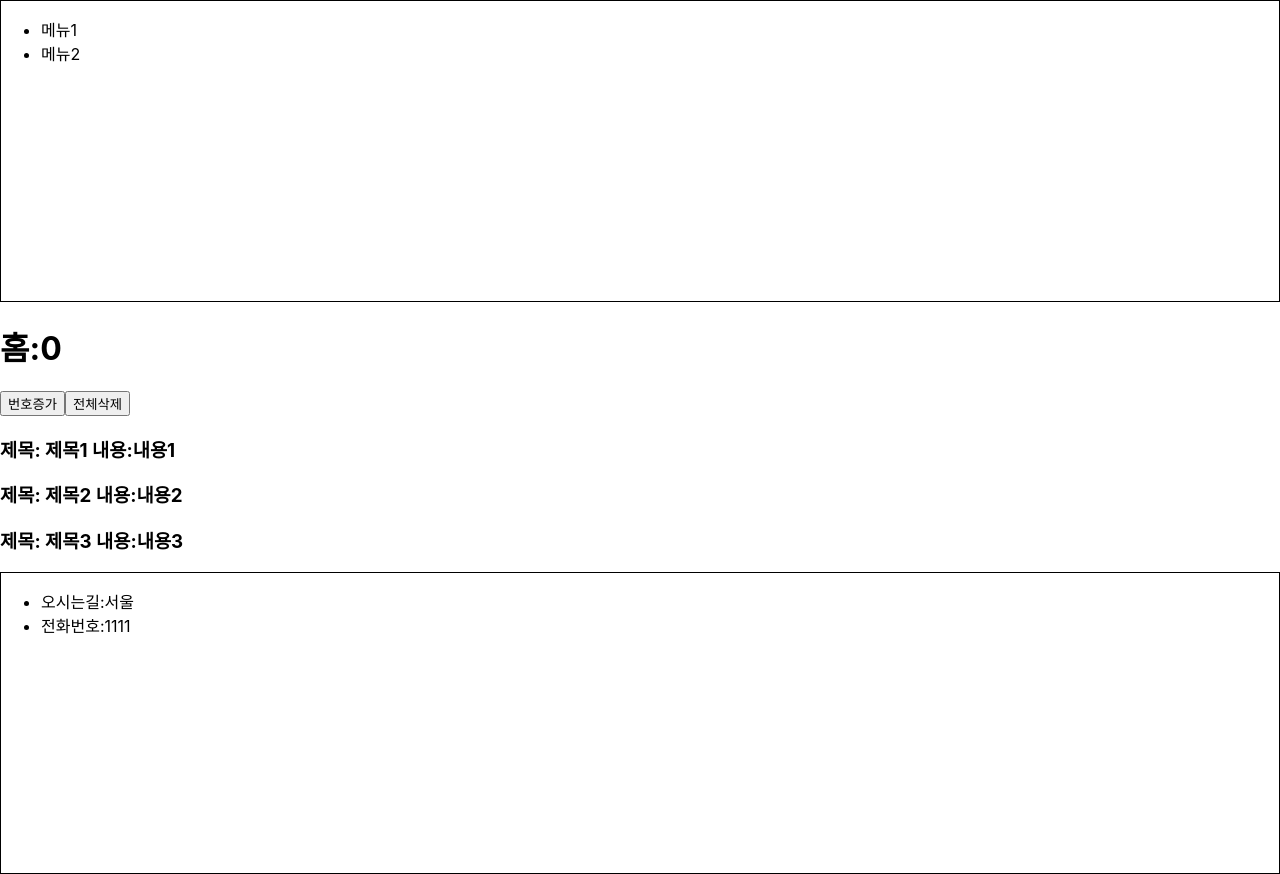
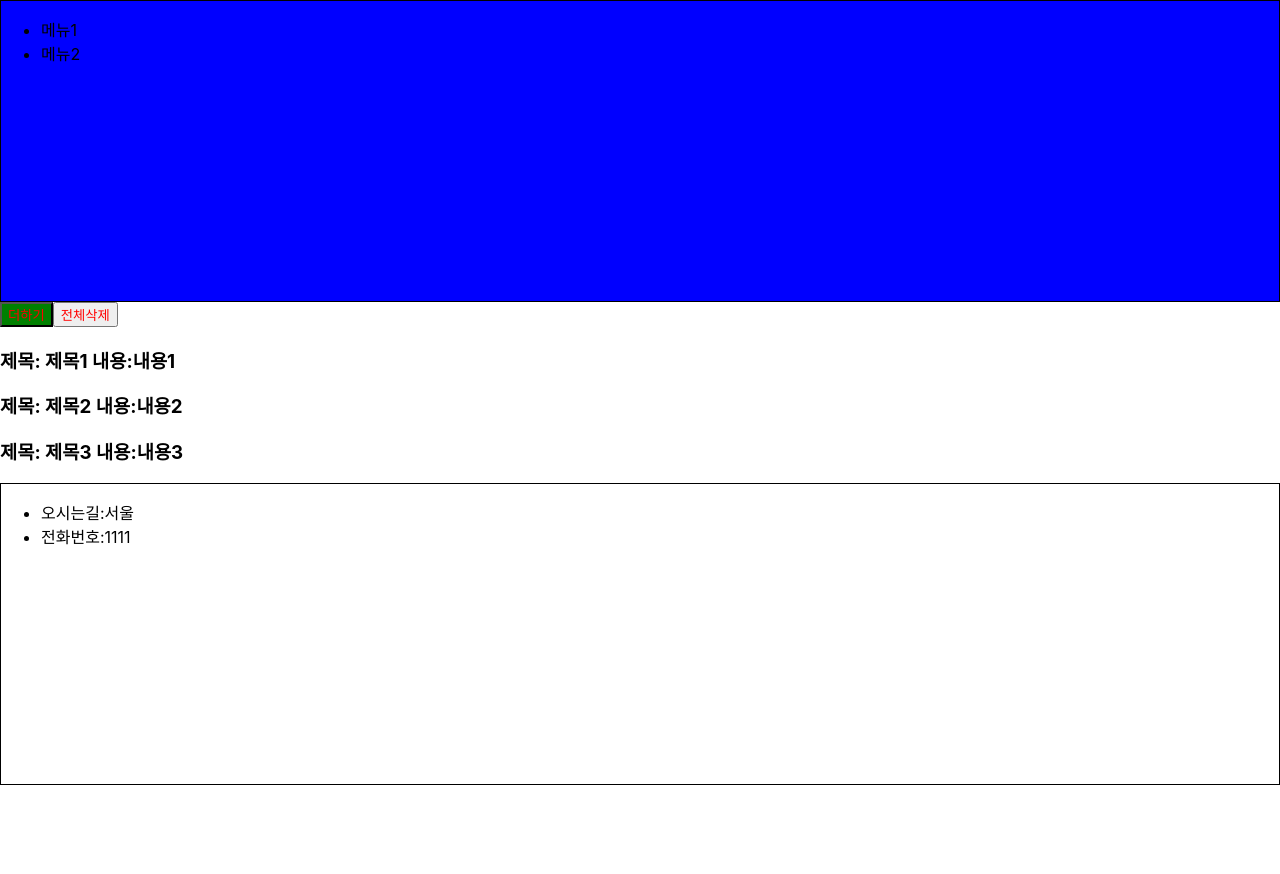
Before and after one commit to moonstal1506/React, a React (Create React App) app in the folder my-app/: page / in a window 1280 px wide. After the commit the page ends 800 px from the top, so only its background shows below. Built offline with nearby package versions, Linux system fonts and the light colour scheme.

Commit message:
styled component props 패싱,스타일 상속

```diff
--- a/my-app/src/components/Header.js
+++ b/my-app/src/components/Header.js
@@ -4,10 +4,11 @@ import styledComponents from 'styled-components';
 const StyledHeaderDiv = styledComponents.div`
     border:1px solid black;
     height:300px;
+    background-color:${props => props.backgroundColor}
 `;
 const Header = () => {
   return (
-    <StyledHeaderDiv>
+    <StyledHeaderDiv backgroundColor="blue">
       <ul>
         <li>메뉴1</li>
         <li>메뉴2</li>
--- a/my-app/src/components/home/Home.js
+++ b/my-app/src/components/home/Home.js
@@ -1,6 +1,15 @@
 import React from 'react';
+import styledComponents from 'styled-components';
 
-//Function 방식
+let StyledDeleteButton = styledComponents.button`
+color: ${props => (props.user.username === 'asdf' ? 'blue' : 'red')};
+`;
+//스타일 확장
+let StyledAddButton = styledComponents(StyledDeleteButton)`
+    color: ${props => (props.user.username === 'asdf' ? 'blue' : 'red')};
+    background-color:green;
+  `;
+
 const Home = props => {
   // const boards = props.boards;
   // const id =props.id
@@ -8,13 +17,14 @@ const Home = props => {
   //   console.log(2, boards);
 
   //구조분해 할당
-  const { boards, setBoards, number, setNumber } = props; //넘겨준 이름이랑 같아야함
+  const { boards, setBoards, user } = props; //넘겨준 이름이랑 같아야함
 
   return (
     <div>
-      <h1>홈:{number}</h1>
-      <button onClick={() => setNumber(number + 1)}>번호증가</button>
-      <button onClick={() => setBoards([])}>전체삭제</button>
+      <StyledAddButton user={user}>더하기</StyledAddButton>
+      <StyledDeleteButton user={user} onClick={() => setBoards([])}>
+        전체삭제
+      </StyledDeleteButton>
       {boards.map(board => (
         <h3>
           제목: {board.title} 내용:{board.content}
--- a/my-app/src/pages/HomePage.js
+++ b/my-app/src/pages/HomePage.js
@@ -6,7 +6,7 @@ import Home from '../components/home/Home';
 const HomePage = () => {
   //http요청 ( fetch,axios(다운))
   const [boards, setBoards] = useState([]);
-  const [number, setNumber] = useState(0);
+  const [user, setUser] = useState({});
 
   //빈배열 한번만 실행
   useEffect(() => {
@@ -18,17 +18,13 @@ const HomePage = () => {
     ];
     //빈데이터
     setBoards([...data]);
+    setUser({ id: 1, username: 'zxcv' });
   }, []);
 
   return (
     <div>
       <Header />
-      <Home
-        boards={boards}
-        setBoards={setBoards}
-        number={number}
-        setNumber={setNumber}
-      />
+      <Home boards={boards} setBoards={setBoards} user={user} />
       <Footer />
     </div>
   );
```
